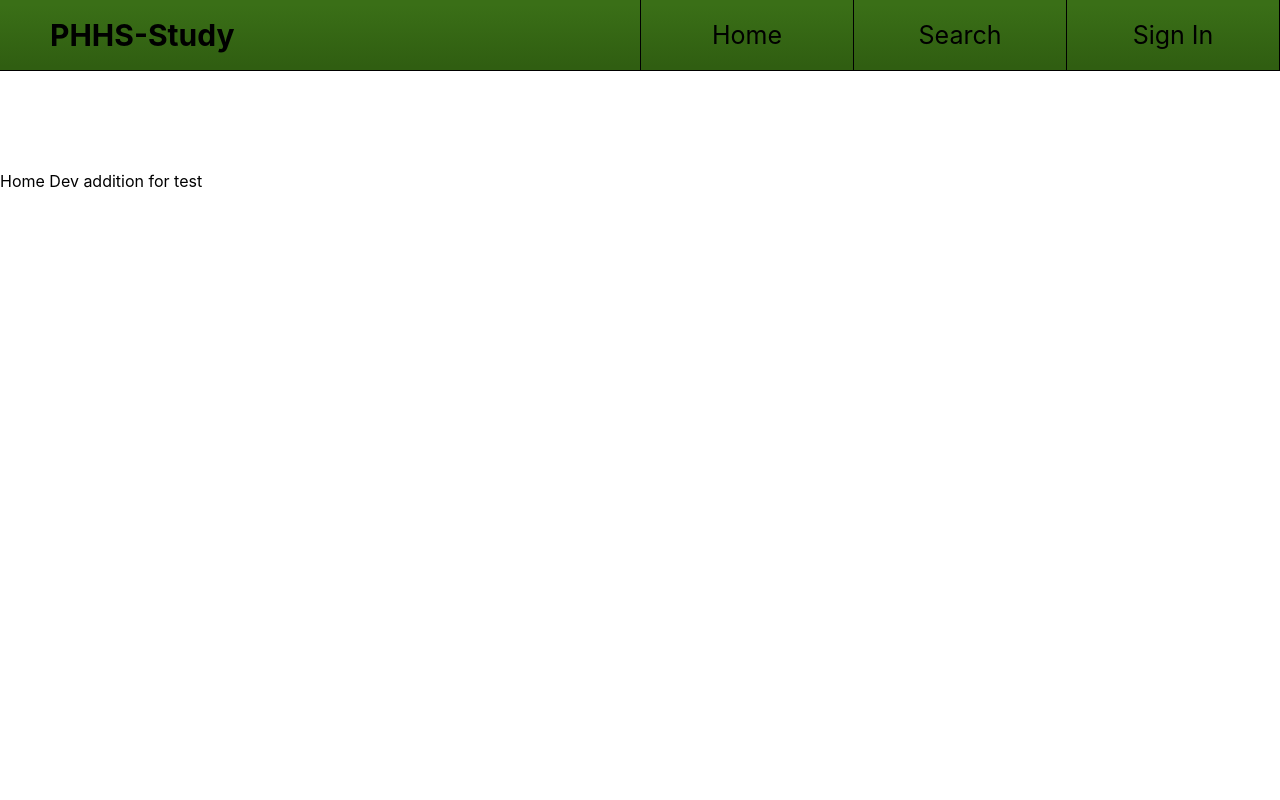
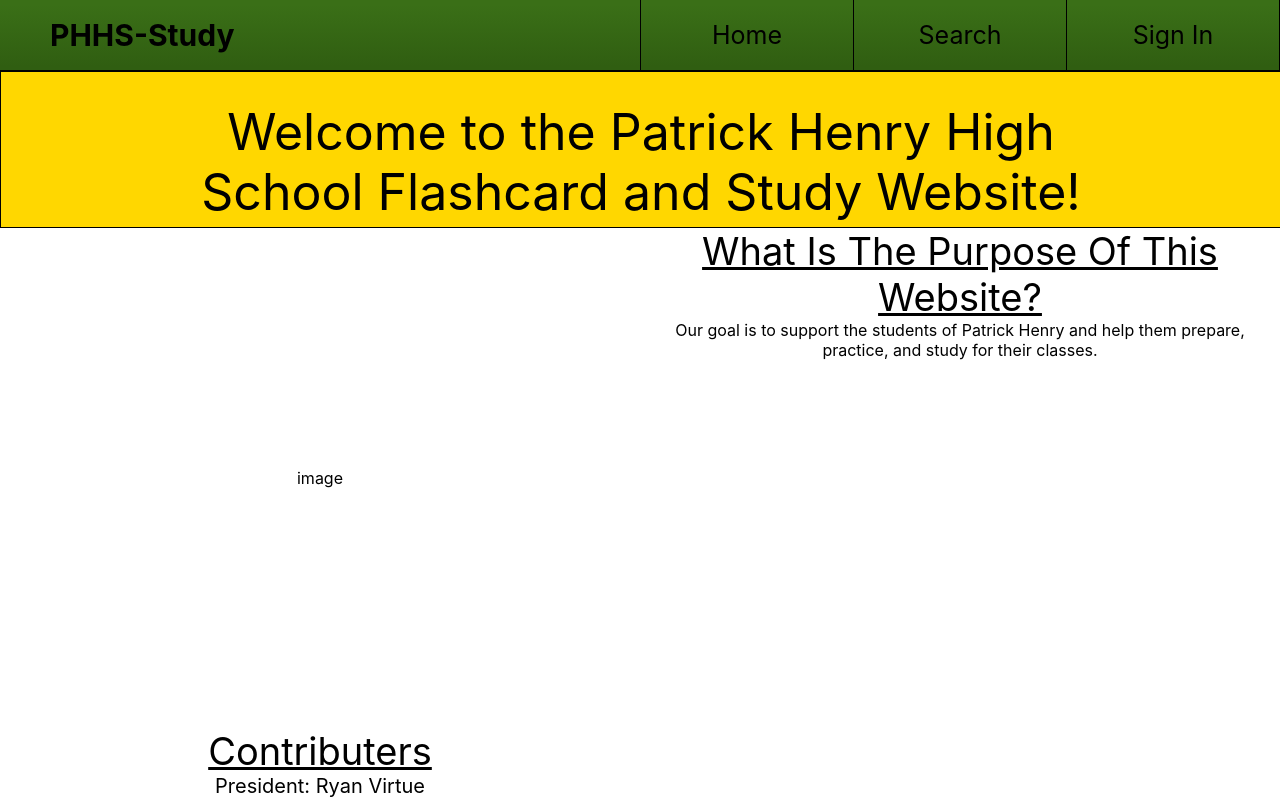
Before and after one commit to PHHS-CS-Club/PHHS-Study, a React (Create React App) app: page /Home in a window 1280 px wide. Shown: the top 800 px of the page. Built offline with nearby package versions, Linux system fonts and the light colour scheme; no server answers.

Commit message:
moved homePage to new branch in order to get dev changes

```diff
--- a/src/pages/Home.css
+++ b/src/pages/Home.css
@@ -1,3 +1,69 @@
+.home-starter-container {
+  display: flex;
+  justify-content: center;
+  width: 100%;
+  padding-bottom: 5px;
+  background-color: rgb(255, 215, 0);
+  border: 1px rgb(0, 0, 0) solid;
+}
 .home-starter {
-  padding-top: 100px;
+  padding-top: 30px;
+  width: 1000px;
+  font-size: 50px;
+  text-align: center;
 }
+
+.website-goal-div {
+  justify-content: center;
+  background-color: rgb(255, 255, 255);
+  height: 500px;
+  width: 100%;
+  display: flex;
+  flex-direction: row;
+}
+
+.website-goal-image {
+  flex: 1;
+  display: flex;
+  justify-content: center;
+  align-items: center;
+}
+
+.website-goal-writing {
+  flex: 1;
+  display: flex;
+  flex-direction: column;
+  align-items: center;
+  text-align: center;
+}
+
+.website-goal-title {
+  text-decoration: underline;
+  font-size: 38px;
+}
+
+.contributers-div {
+  justify-content: center;
+  background-color: rgb(255, 255, 255);
+  height: 500px;
+  width: 100%;
+  display: flex;
+  flex-direction: row;
+}
+.contributers-image {
+  flex: 1;
+  display: flex;
+  justify-content: center;
+  align-items: center;
+}
+.contributers-writing {
+  flex: 1;
+  display: flex;
+  flex-direction: column;
+  text-align: center;
+  font-size: 20px;
+}
+.contributers-title {
+  font-size: 38px;
+  text-decoration: underline;
+}
--- a/src/pages/Home.jsx
+++ b/src/pages/Home.jsx
@@ -7,7 +7,44 @@ export default function Home() {
     //Search functionality aswell
     //Any other related features
     <>
-      <div className="home-starter">Home Dev addition for test</div>
+      <div className="home-starter-container">
+        <div className="home-starter">
+          Welcome to the Patrick Henry High School Flashcard and Study Website!
+        </div>
+      </div>
+      <div className="website-goal-div">
+        <div className="website-goal-image">image</div>
+        <div className="website-goal-writing">
+          <div className="website-goal-title">
+            What Is The Purpose Of This Website?
+          </div>
+          <div className="website-paragraph">
+            Our goal is to support the students of Patrick Henry and help them
+            prepare, practice, and study for their classes.
+          </div>
+        </div>
+      </div>
+      <div className="contributers-div">
+        <div className="contributers-writing">
+          <div className="contributers-title">Contributers</div>
+          <div className="contributers-names">
+            President: Ryan Virtue
+            <br />
+            Vice President: Kyle Vo
+            <br />
+            Treasurer: Drew Miller
+            <br />
+            Secretary: Charlie Havens
+            <br />
+            Developer: Oliver Cushman
+            <br />
+            Developer: Lukas Halvorsen
+            <br />
+            Mascot: Colin Miller
+          </div>
+        </div>
+        <div className="contributers-image">image</div>
+      </div>
     </>
   );
 }
```
Also changed, not shown: 1 other file (tests, documents, lock files or other folders).
